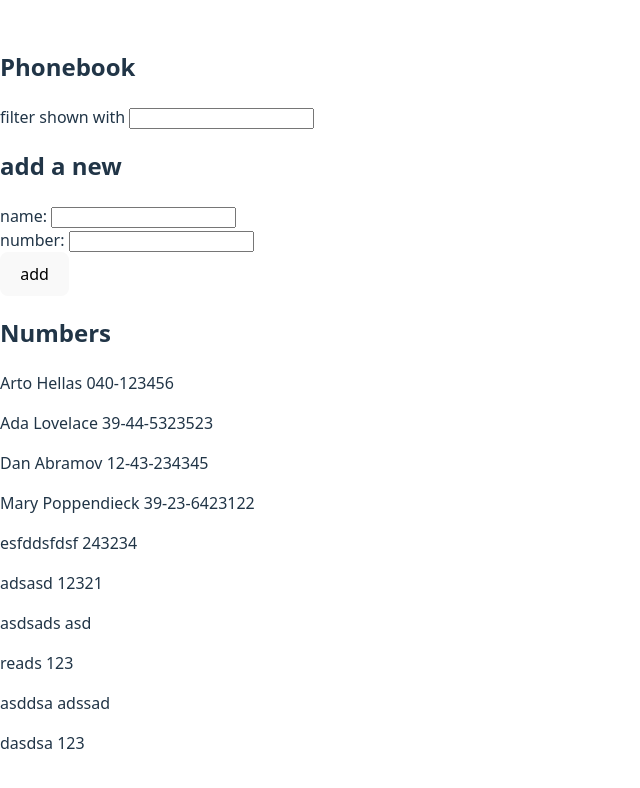
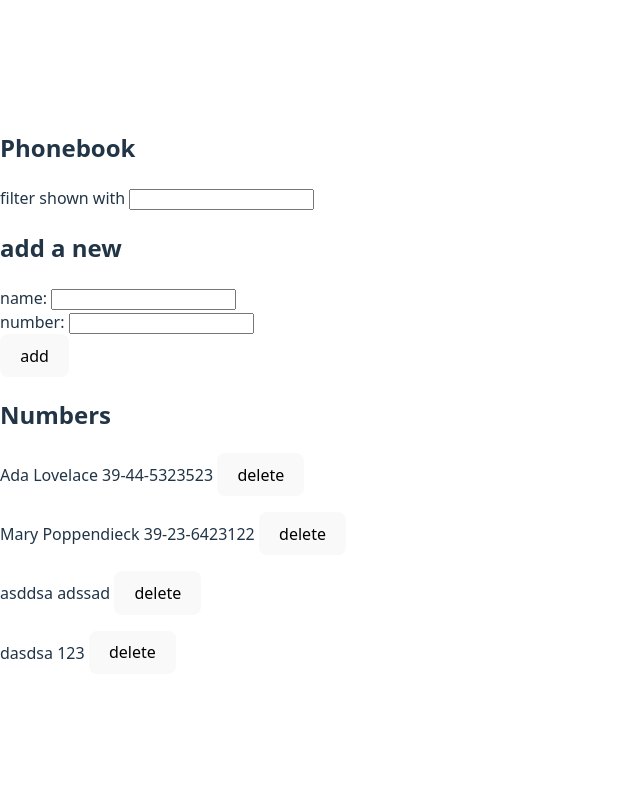
Before and after one commit to alejandrojmnzz/fullstackopen-part-2, a React (Vite) app in the folder part2/phonebook/: page / in a window 1280 px wide. Shown: the top 788 px of the page, without its empty margins (0-640 px from the left). Built offline with nearby package versions, Linux system fonts and the light colour scheme; data requests are answered from the project's data file.

Commit message:
exercise 2.14

```diff
--- a/part2/phonebook/db.json
+++ b/part2/phonebook/db.json
@@ -1,44 +1,14 @@
 {
   "persons": [
-    {
-      "name": "Arto Hellas",
-      "number": "040-123456",
-      "id": "1"
-    },
     {
       "name": "Ada Lovelace",
       "number": "39-44-5323523",
       "id": "2"
     },
     {
-      "name": "Dan Abramov",
-      "number": "12-43-234345",
-      "id": "3"
-    },
-    {
       "name": "Mary Poppendieck",
       "number": "39-23-6423122",
       "id": "4"
-    },
-    {
-      "id": "45d2",
-      "name": "esfddsfdsf",
-      "number": "243234"
-    },
-    {
-      "id": "b794",
-      "name": "adsasd",
-      "number": "12321"
-    },
-    {
-      "id": "35bd",
-      "name": "asdsads",
-      "number": "asd"
-    },
-    {
-      "id": "0508",
-      "name": "reads",
-      "number": "123"
     },
     {
       "id": "8e90",
--- a/part2/phonebook/src/App.jsx
+++ b/part2/phonebook/src/App.jsx
@@ -27,13 +27,13 @@ const PersonForm = ({ handleSubmit, handleNameChange, handleNumberChange, newNam
   )
 }
 
-const Persons = ({ persons, filter }) => {
+const Persons = ({ persons, filter, handleDelete }) => {
   if (filter) {
     return (
       <div>
         {filter.map((person) => (
           <p key={person.name}>
-            {person.name} {person.number}
+            {person.name} {person.number} <button onClick={() => handleDelete(person.id)}>delete</button>
           </p>
         ))}
       </div>
@@ -43,7 +43,7 @@ const Persons = ({ persons, filter }) => {
     <div>
       {persons.map((person) => (
         <p key={person.name}>
-          {person.name} {person.number}
+          {person.name} {person.number} <button onClick={() => handleDelete(person.id)}>delete</button>
         </p>
       ))}
     </div>
@@ -87,6 +87,22 @@ const App = () => {
     setNewNumber('')
   }
 
+  const handleDelete = (id) => {
+    const changedPersons = persons.filter((person) => person.id !== id)
+    console.log(id)
+
+    if (changedPersons.length === persons.length) {
+      alert('the note does not exists')
+      return
+    }
+
+    personServices
+      .deletePerson(id)
+      .then(() => {
+        setPersons(changedPersons)
+      })
+  }
+
   useEffect(() => {
     axios
     .get('http://localhost:3001/persons')
@@ -102,7 +118,7 @@ const App = () => {
       <h2>add a new</h2>
       <PersonForm handleSubmit={handleSubmit} handleNameChange={handleNameChange} handleNumberChange={handleNumberChange} newName={newName} newNumber={newNumber}/>
       <h2>Numbers</h2>
-      <Persons persons={persons} filter={filter}/>
+      <Persons persons={persons} filter={filter} handleDelete={handleDelete}/>
 
     </div>
   )
--- a/part2/phonebook/src/services/persons.js
+++ b/part2/phonebook/src/services/persons.js
@@ -1,7 +1,12 @@
 import axios from "axios";
+const baseUrl = 'http://localhost:3001/persons'
 
 function addPerson(name, number) {
-    return axios.post('http://localhost:3001/persons', {name: name, number: number})
+    return axios.post(baseUrl, {name: name, number: number})
 }
 
-export default { addPerson }
+function deletePerson(id) {
+    return axios.delete(`${baseUrl}/${id}`)
+}
+
+export default { addPerson, deletePerson }
```
